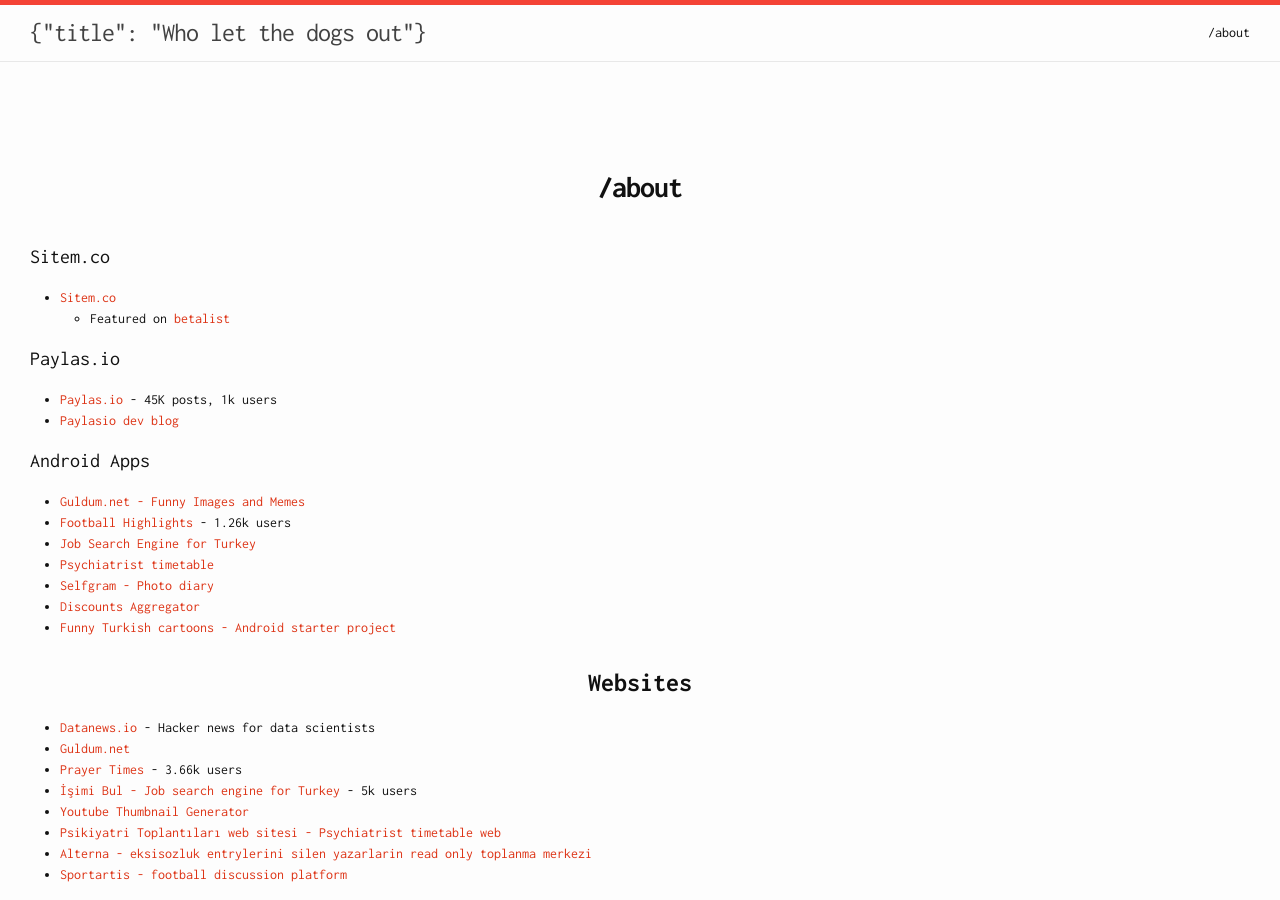
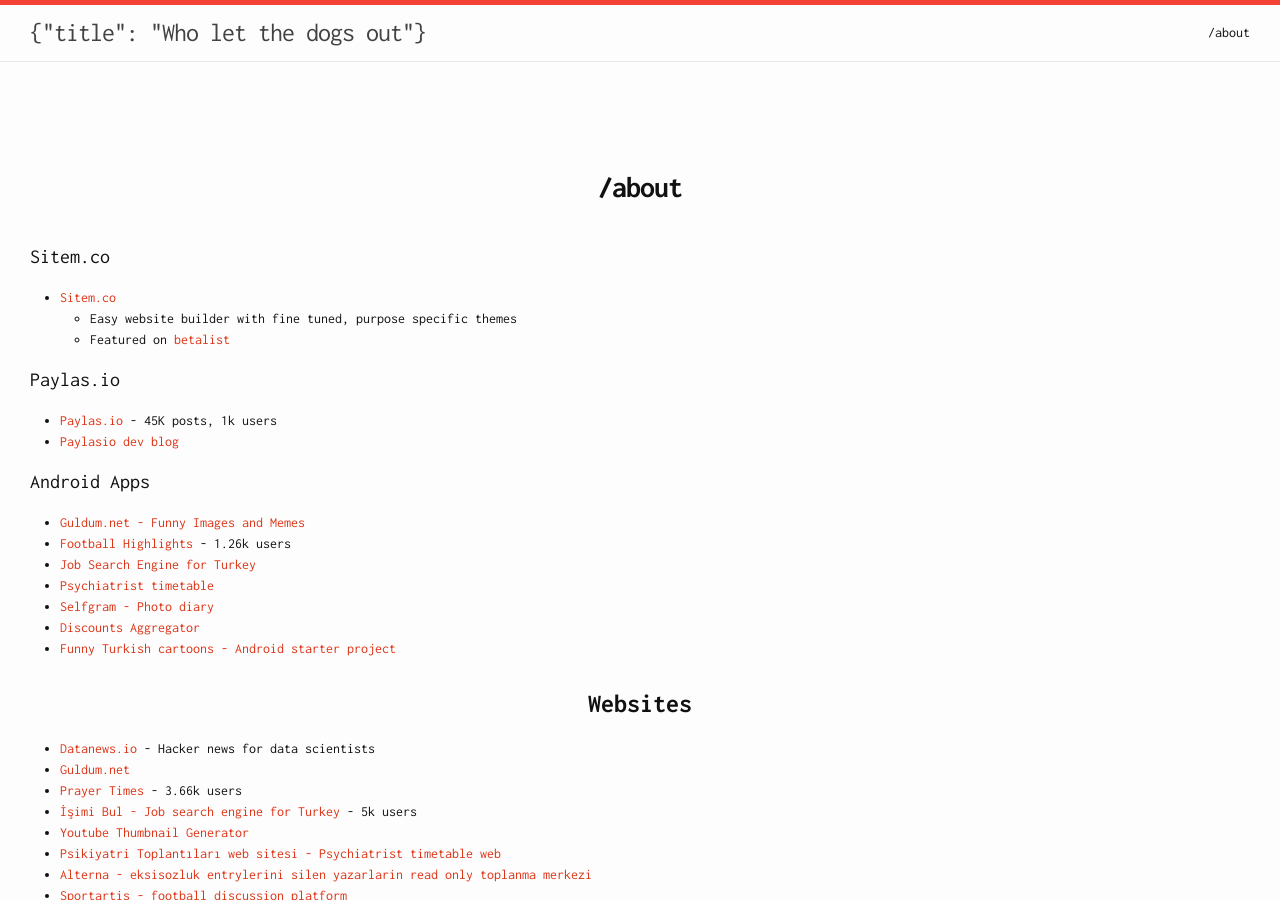
Before and after one commit to hakanu/blog, a Jekyll site: the page built from about.md, in a window 1280 px wide and 900 px high. Built offline with Jekyll 4.4.1, drawn with Linux system fonts in a browser that asks for light colours; comment, search, counter and statistics services are not loaded.

Commit message:
Updated about.md

```diff
--- a/about.md
+++ b/about.md
@@ -8,7 +8,8 @@
 
 #### Sitem.co
 
-* [Sitem.co](Easy website builder with fine tuned, purpose specific themes)
+* [Sitem.co](https://sitem.co)
+	* Easy website builder with fine tuned, purpose specific themes
 	* Featured on [betalist](http://betalist.com/startups/sitemco)
 
 #### Paylas.io
```
